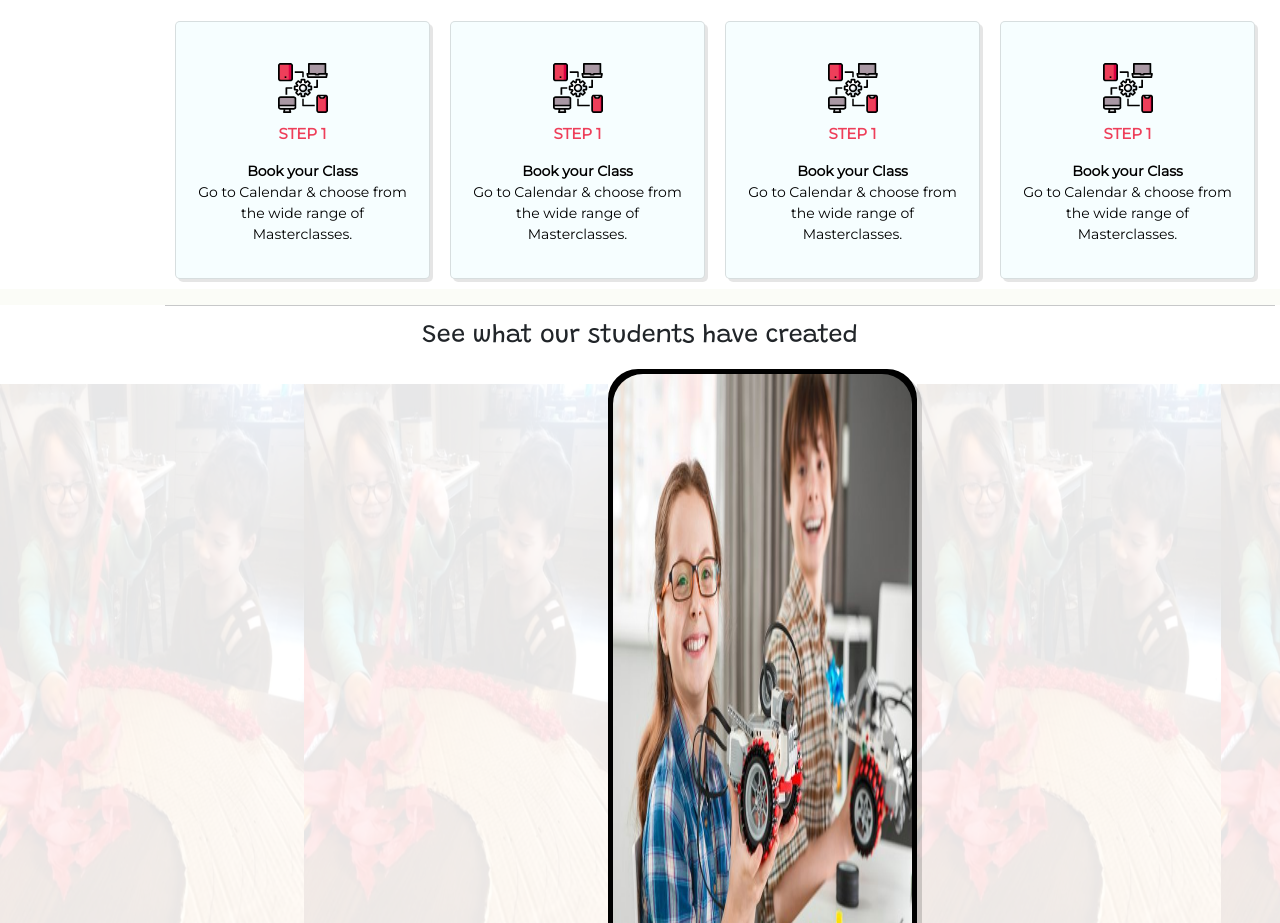
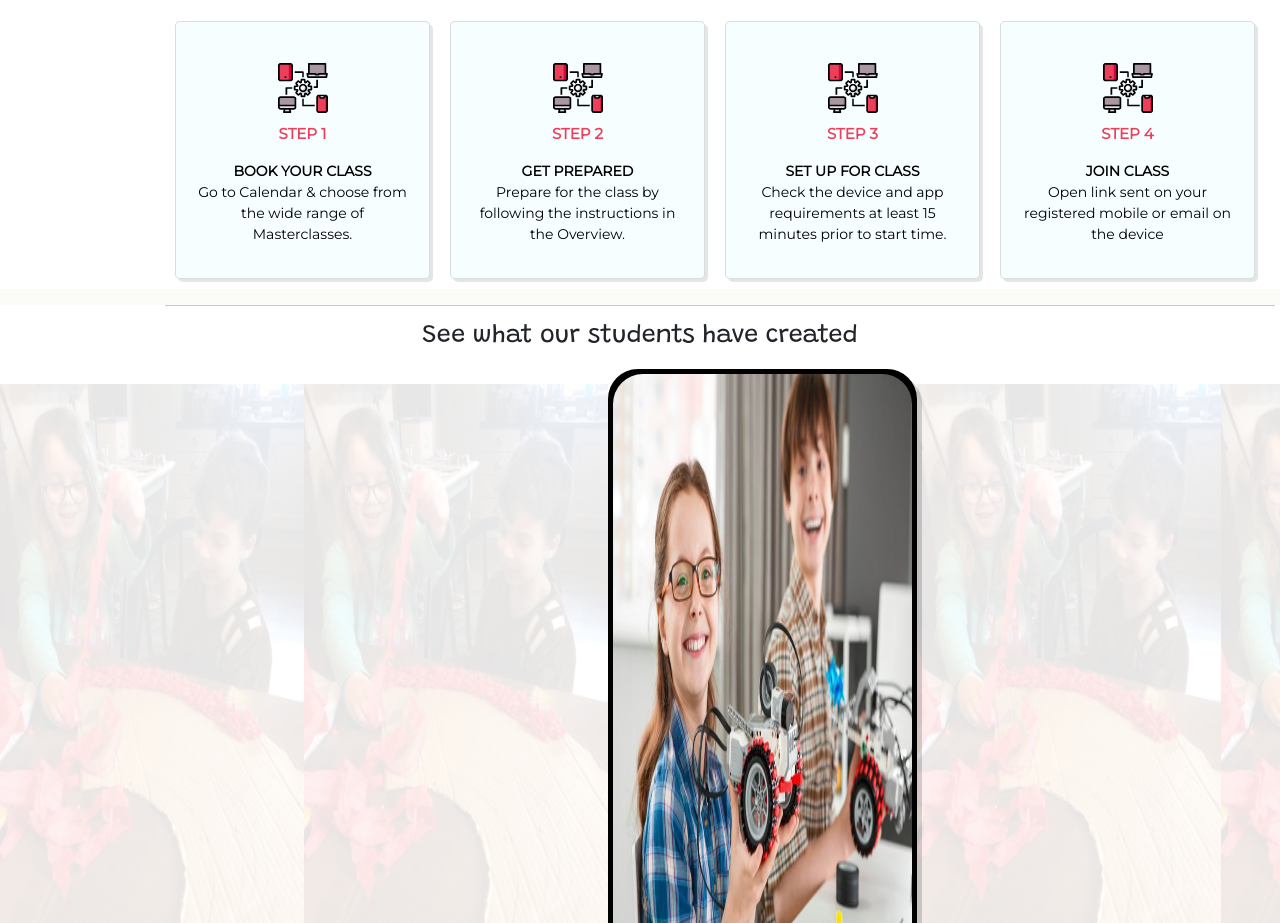
Before and after one commit to falakthkr/Real-School, a React (Create React App) app in the folder app/: page / in a window 1280 px wide. Shown: the part 1849-2772 px from the top of the page. Built offline with nearby package versions, Linux system fonts and the light colour scheme.

Commit message:
Minor Changes

```diff
--- a/app/src/Components/AboutContainer.jsx
+++ b/app/src/Components/AboutContainer.jsx
@@ -560,7 +560,7 @@ export default class AboutContainer extends React.Component {
 										STEP 1
 									</p>
 									<p style={{ fontSize: '14px', color: 'black', fontFamily: 'Montserrat' }}>
-										<span style={{ fontWeight: '600' }}>Book your Class</span>
+										<span style={{ fontWeight: '600' }}>BOOK YOUR CLASS</span>
 										<br />Go to Calendar & choose from the wide range of Masterclasses.
 									</p>
 								</div>
@@ -588,11 +588,11 @@ export default class AboutContainer extends React.Component {
 											marginTop: '10px'
 										}}
 									>
-										STEP 1
+										STEP 2
 									</p>
 									<p style={{ fontSize: '14px', color: 'black', fontFamily: 'Montserrat' }}>
-										<span style={{ fontWeight: '600' }}>Book your Class</span>
-										<br />Go to Calendar & choose from the wide range of Masterclasses.
+										<span style={{ fontWeight: '600' }}>GET PREPARED</span>
+										<br />Prepare for the class by following the instructions in the Overview.
 									</p>
 								</div>
 							</div>
@@ -619,11 +619,11 @@ export default class AboutContainer extends React.Component {
 											marginTop: '10px'
 										}}
 									>
-										STEP 1
+										STEP 3
 									</p>
 									<p style={{ fontSize: '14px', color: 'black', fontFamily: 'Montserrat' }}>
-										<span style={{ fontWeight: '600' }}>Book your Class</span>
-										<br />Go to Calendar & choose from the wide range of Masterclasses.
+										<span style={{ fontWeight: '600' }}>SET UP FOR CLASS</span>
+										<br />Check the device and app requirements at least 15 minutes prior to start time.
 									</p>
 								</div>
 							</div>
@@ -650,11 +650,11 @@ export default class AboutContainer extends React.Component {
 											marginTop: '10px'
 										}}
 									>
-										STEP 1
+										STEP 4
 									</p>
 									<p style={{ fontSize: '14px', color: 'black', fontFamily: 'Montserrat' }}>
-										<span style={{ fontWeight: '600' }}>Book your Class</span>
-										<br />Go to Calendar & choose from the wide range of Masterclasses.
+										<span style={{ fontWeight: '600' }}>JOIN CLASS</span>
+										<br />Open link sent on your registered mobile or email on the device
 									</p>
 								</div>
 							</div>
```
Also changed, not shown: 1 other file (tests, documents, lock files or other folders).
